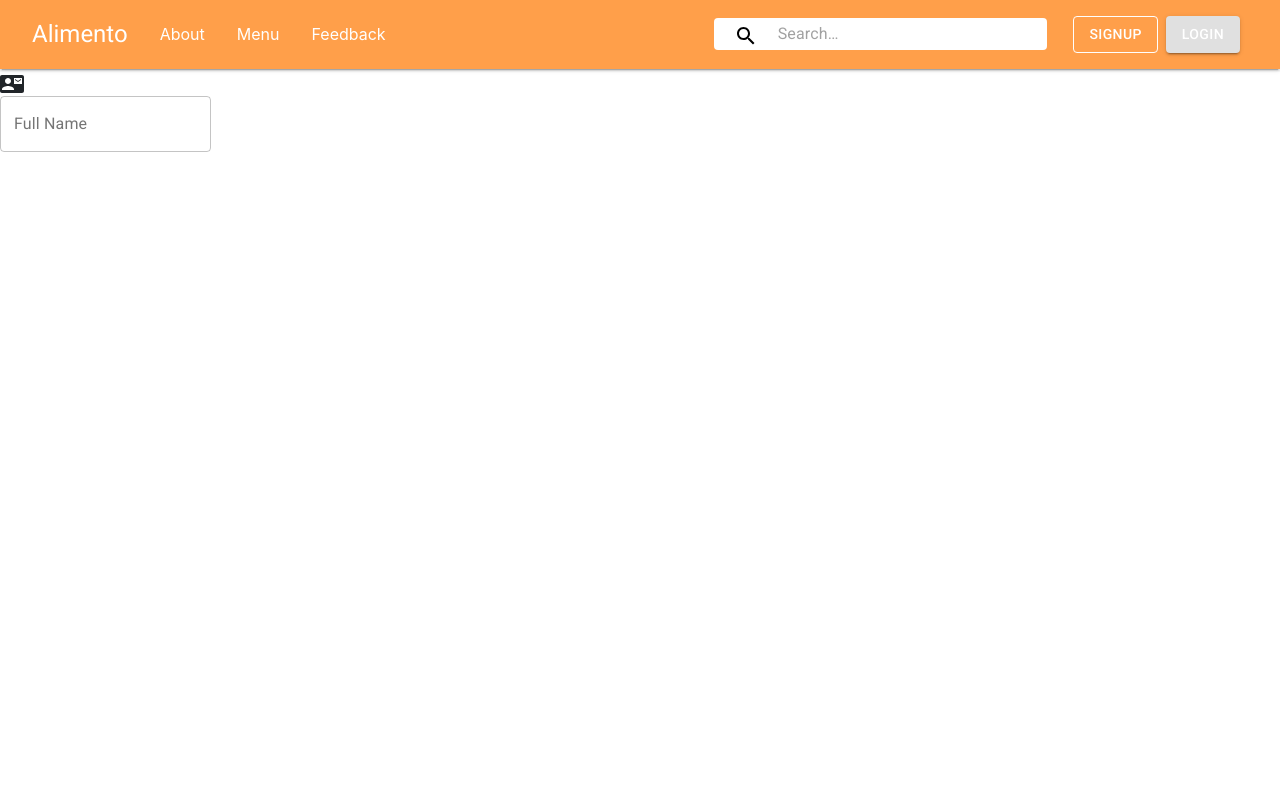
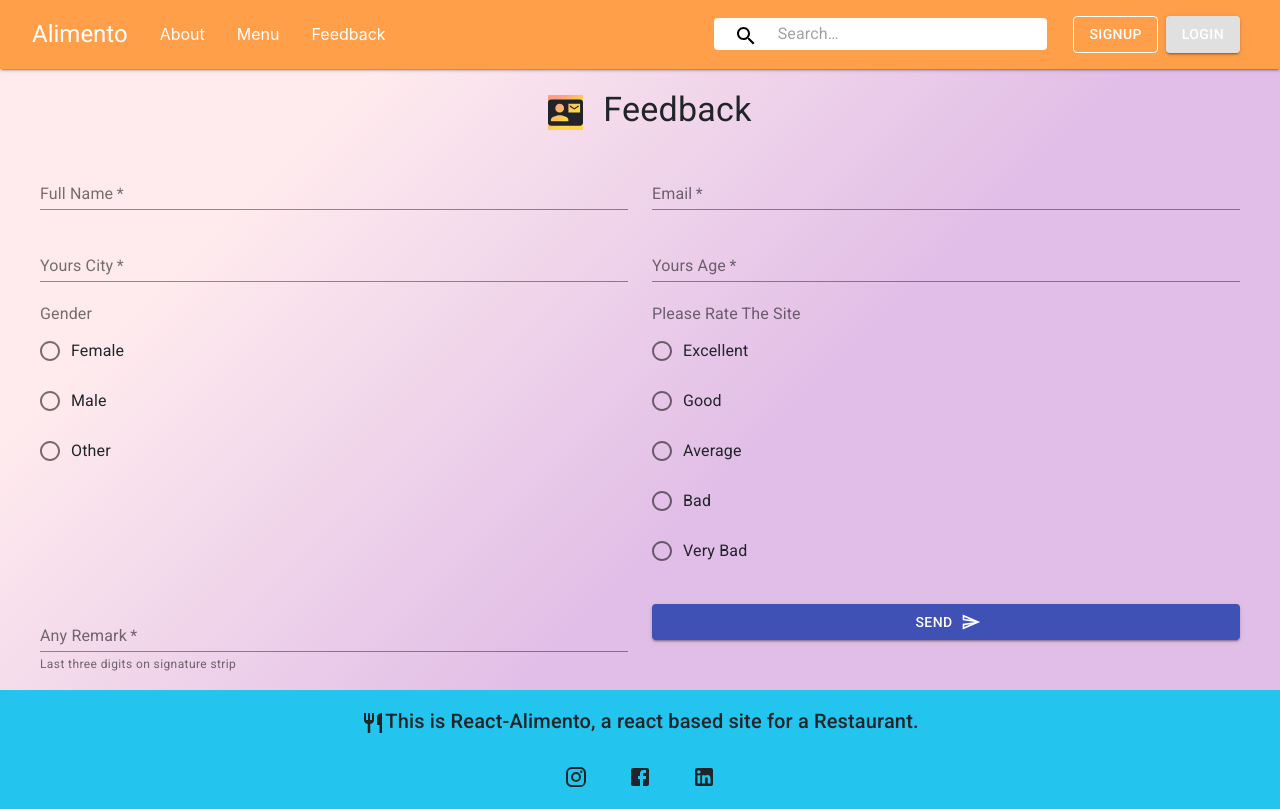
Before and after one commit to ashu18aman/react-alimento, a React (Create React App) app: page /feedback in a window 1280 px wide. Built offline with nearby package versions, Linux system fonts and the light colour scheme.

Commit message:
feedback

```diff
--- a/src/App.js
+++ b/src/App.js
@@ -5,6 +5,7 @@ import "bootstrap/dist/css/bootstrap.css";
 import Home from "./Home";
 import Feedback from "./components/Feedback";
 import "../src/index.css";
+import Footer from "./components/Footer"
 
 const theme = createMuiTheme({
 
@@ -25,6 +26,7 @@ function App() {
             <Feedback />
           </Route>
         </Switch>
+        <Footer />
       </Router>
     </ThemeProvider>
   );
--- a/src/Home.js
+++ b/src/Home.js
@@ -2,7 +2,6 @@ import MyCarousel from "./components/MyCarousel";
 import "bootstrap/dist/css/bootstrap.css";
 import FeaturedDishes from "./components/FeaturedDishes"
 import InstantOrder from "./components/InstantOrder"
-import Footer from "./components/Footer"
 import Testimonials from "./components/Testimonials";
 
 
@@ -16,7 +15,6 @@ function Home() {
             <FeaturedDishes />
             <InstantOrder />
             <Testimonials />
-            <Footer />
         </div>
     );
 
--- a/src/components/Feedback.js
+++ b/src/components/Feedback.js
@@ -3,27 +3,127 @@ import React from 'react';
 import ContactMailIcon from '@material-ui/icons/ContactMail';
 import { makeStyles } from '@material-ui/core/styles';
 import TextField from '@material-ui/core/TextField'
+import Typography from '@material-ui/core/Typography';
+import Button from '@material-ui/core/Button';
+import { Form } from 'react-bootstrap';
+import { FormControl } from '@material-ui/core';
+import FormControlLabel from '@material-ui/core/FormControlLabel';
+import Checkbox from '@material-ui/core/Checkbox';
+import Radio from '@material-ui/core/Radio';
+import Icon from '@material-ui/core/Icon';
+import RadioGroup from '@material-ui/core/RadioGroup';
+import FormLabel from '@material-ui/core/FormLabel';
+import SendOutlinedIcon from '@material-ui/icons/SendOutlined';
 
-const useStyles = makeStyles({
+
+
+const useStyles = makeStyles((theme) => {
+    return {
     root: {
-        marginTop:70,
+        marginTop: 60,
+        height: "auto",
+        background: 'linear-gradient(135deg, #ffebee 20%, #e1bee7 60%)',
+        paddingTop: 15,
+        width: '100vw',
+        marginLeft: 0,
+        marginRight: 0,
+        marginBottom: 0,
+        justify: "center",
+        flexGrow: 1,
+        [theme.breakpoints.down("sm")]: {
+            height: "100%",
+        },
+        paddingBottom: 15,
     },
-
-});
+    icon: {
+        background: 'linear-gradient(135deg, #ff9d85 20%, #FED54A 60%)',
+        margin: 20,
+        alignItems: "center",
+    },
+    grd: {
+        marginLeft: 20,
+        paddingLeft: 20,
+        marginRight: 20,
+        paddingRight: 20,
+    },
+    send:{
+        width:"100%",
+    },
+}});
 
 
 const Feedback = () => {
     const classes = useStyles();
     return (
         <div className={classes.root}>
-            <ContactMailIcon />
-            <Grid container direction="row"
-                justify="center"
-                alignItems="center">
-                <Grid item xs={12} >
-                <TextField id="Name" label="Full Name" variant="outlined" />
+            <div >
+                <Typography variant="h4" component="h4" align="center" gutterBottom>
+                    <ContactMailIcon fontSize="large" className={classes.icon} />
+                Feedback
+            </Typography>
+            </div>
+            <div className={classes.grd}>
+                <Grid container spacing={3}>
+                    <Grid item xs={12} md={6}>
+                        <TextField required label=" Full Name" fullWidth />
+                    </Grid>
+                    <Grid item xs={12} md={6}>
+                        <TextField
+                            required
+                            label="Email"
+                            fullWidth
+                        />
+                    </Grid>
+                    <Grid item xs={12} md={6}>
+                        <TextField required label="Yours City" fullWidth />
+                    </Grid>
+                    <Grid item xs={12} md={6}>
+                        <TextField required label="Yours Age" fullWidth />
+                    </Grid>
+                    <Grid item xs={12} md={6}>
+                        <FormControl component="fieldset">
+                            <FormLabel component="legend">Gender</FormLabel>
+                            <RadioGroup aria-label="gender" name="gender1">
+                                <FormControlLabel value="female" control={<Radio />} label="Female" />
+                                <FormControlLabel value="male" control={<Radio />} label="Male" />
+                                <FormControlLabel value="other" control={<Radio />} label="Other" />
+                            </RadioGroup>
+                        </FormControl>
+                    </Grid>
+                    <Grid item xs={12} md={6}>
+                        <FormControl component="fieldset">
+                            <FormLabel component="legend">Please Rate The Site</FormLabel>
+                            <RadioGroup aria-label="gender" name="gender1">
+                                <FormControlLabel value="Excellent" control={<Radio />} label="Excellent" />
+                                <FormControlLabel value="Good" control={<Radio />} label="Good" />
+                                <FormControlLabel value="Average" control={<Radio />} label="Average" />
+                                <FormControlLabel value="Bad" control={<Radio />} label="Bad" />
+                                <FormControlLabel value="Very Bad" control={<Radio />} label="Very Bad" />
+                            </RadioGroup>
+                        </FormControl>
+                    </Grid>
+                    <Grid item xs={12} md={6}>
+                        <TextField
+                            required
+                            label="Any Remark"
+                            helperText="Last three digits on signature strip"
+                            fullWidth
+                            autoComplete="cc-csc"
+                        />
+                    </Grid>
+                    <Grid item xs={12} md={6}>
+                        <Button
+                            variant="contained"
+                            color="primary"
+                            className={classes.send}
+                            endIcon={<SendOutlinedIcon />}
+                        >
+                            Send
+                        </Button>
+                    </Grid>
+
                 </Grid>
-            </Grid>
+            </div>
         </div>
     );
 }
```
